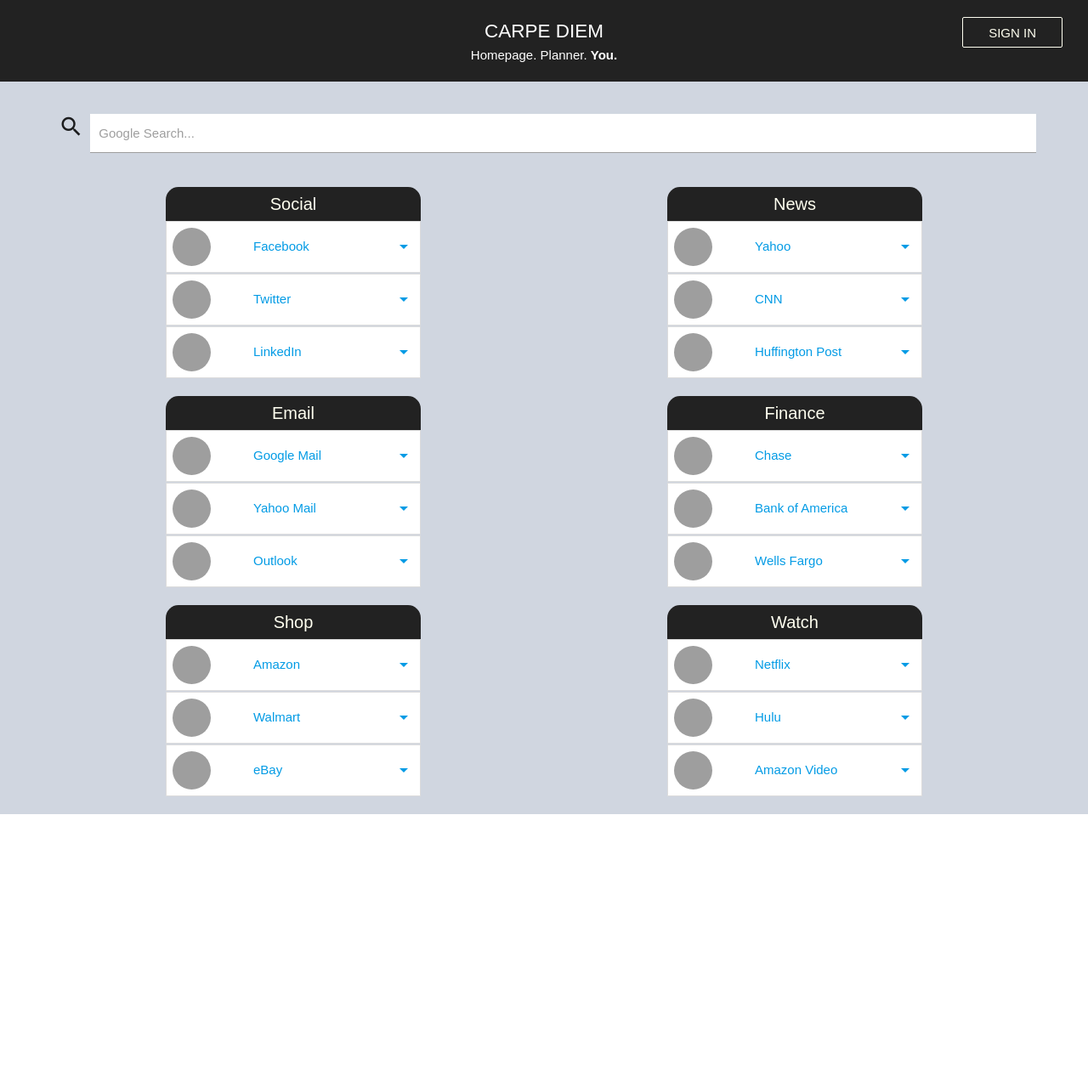
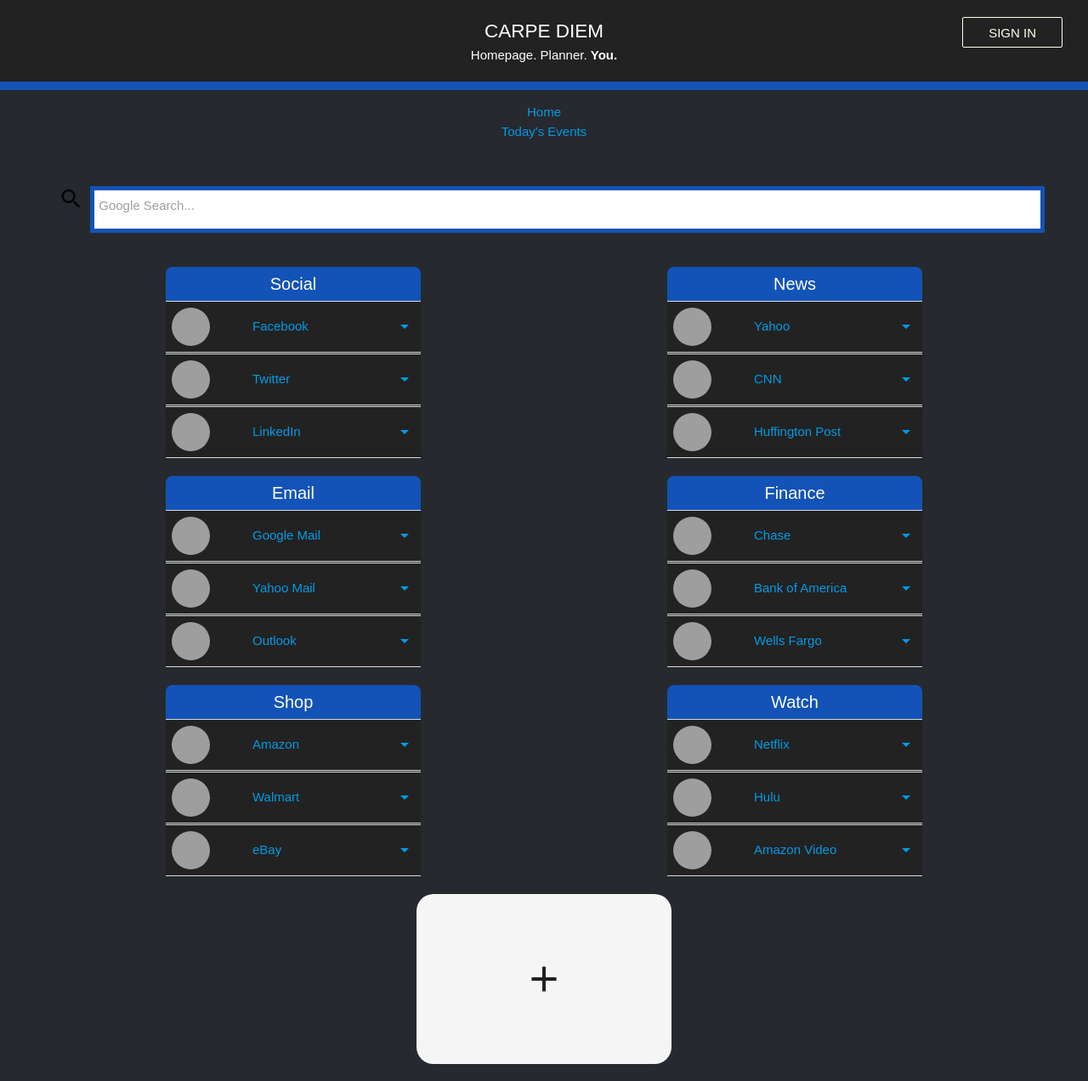
Before and after one commit to bstiles13/Carpe-Diem, a React (Create React App) app: page / in a window 1280 px wide. Shown: the whole page at 85% size. Before the commit the page ends 958 px from the top, so only its background shows below. Built offline with nearby package versions, Linux system fonts and the light colour scheme; grey boxes are pictures that could not be loaded.

Commit message:
working router

```diff
--- a/package.json
+++ b/package.json
@@ -9,6 +9,7 @@
     "react-dom": "^16.0.0"
   },
   "devDependencies": {
+    "react-router-dom": "^4.2.2",
     "react-scripts": "1.0.14"
   },
   "scripts": {
--- a/src/components/App.css
+++ b/src/components/App.css
@@ -1,6 +1,7 @@
 .App {
   text-align: center;
-  background-color: rgb(208, 214, 224);
+  /* background-color: rgb(208, 214, 224); */
+  background-color: #26292E;
 }
 
 .App-logo {
@@ -10,10 +11,12 @@
 
 .App-header {
   background-color: #222;
+  /* background-color: #1353B7; */
   /* height: 220px; */
   padding: 20px;
   color: white;
   display: flex;
+  border-bottom: 10px solid #1353B7;
 }
 
 .App-title {
@@ -59,11 +62,12 @@
 }
 
 .custom-title {
-  background-color: #222;
+  /* background-color: #222; */
+  background-color: #1353B7;
   color: ivory;
   font-size: 20px;
   padding: 5px 0;
-  border-radius: 15px 15px 0 0;
+  border-radius: 8px 8px 0 0;
 }
 
 .custom-list {
@@ -75,8 +79,10 @@
   align-items: center;
   padding: 7px;
   margin-bottom: 1px;
-  border: 0.3px solid gainsboro;
-  background-color: white;
+  border-top: 0.3px solid gainsboro;
+  border-bottom: 0.3px solid gainsboro;
+  /* background-color: rgba(255, 255, 255, 0.8); */
+  background-color: #222;
 }
 
 .custom-item-link {
@@ -97,8 +103,23 @@
   margin-right: 50px;
 }
 
+#new-card {
+  height: 200px;
+  background-color: whitesmoke;
+  display: flex;
+  align-items: center;
+  justify-content: center;
+  border-radius: 20px;
+  padding: 50px;
+}
+
+#add {
+  font-size: 50px;
+}
+
 #google-search {
   background-color: white;
+  border: 5px solid #1353B7;
 }
 
 #google-label {
--- a/src/components/App.js
+++ b/src/components/App.js
@@ -1,9 +1,14 @@
 import React, { Component } from 'react';
+import {
+  BrowserRouter,
+  Route,
+  Link
+} from 'react-router-dom'
 import './App.css';
 // import Placeholder from './Placeholder';
 import Navbar from './Navbar';
-import Google from './Google';
-import Favorites from './Favorites';
+import Home from './Home';
+import Events from './Events';
 
 class App extends Component {
 
@@ -20,14 +25,17 @@
 
   render() {
     return (
-      <div className="App">
-        <Navbar setUser={this.setUser} />
-        <div id="app-content">
-          <br />
-          <Google />
-          <Favorites />
+      <BrowserRouter>
+        <div className="App">
+          <Navbar setUser={this.setUser} />
+          <ul>
+            <li><Link to="/">Home</Link></li>
+            <li><Link to="/today">Today's Events</Link></li>
+          </ul>
+          <Route exact path="/" component={Home} />
+          <Route path="/today" component={Events} />
         </div>
-      </div>
+      </BrowserRouter>
     );
   }
 }
--- /dev/null
+++ b/src/components/CategoryMaker.js
@@ -0,0 +1,19 @@
+import React from 'react';
+
+export default class CategoryMaker extends React.Component {
+
+    constructor() {
+        super();
+        this.state = {
+            toggle: false
+        }
+    }
+
+    render() {
+        return (
+            <div id='new-card' className='custom-card' onClick={() => this.setState({toggle: true})}>
+                {this.state.toggle ? <div><input placeholder='Category Name'/><a className="waves-effect waves-light btn"><i class="material-icons left">add</i>Create</a></div> : <i id='add' class="material-icons">add</i>}
+            </div>
+        )
+    }
+}
--- /dev/null
+++ b/src/components/Events.js
@@ -0,0 +1,11 @@
+import React from 'react';
+
+export default class Events extends React.Component {
+    render() {
+        return (
+            <div>
+                <h5>Today's Events</h5>
+            </div>
+        )
+    }
+}
--- a/src/components/Favorites.js
+++ b/src/components/Favorites.js
@@ -1,5 +1,6 @@
 import React from 'react';
 import placeholder from '../placeholder.png';
+import CategoryMaker from './CategoryMaker';
 
 export default class Favorites extends React.Component {
 
@@ -82,7 +83,9 @@
             return (
                 <div className='custom-card'>
                     <div className='custom-title'>{favorite.category}</div>
-                    <ul className='custom-list'>{pages}</ul>
+                    <ul className='custom-list'>
+                        {pages}
+                    </ul>
                 </div>
             )
         })
@@ -92,6 +95,7 @@
         return (
             <div id='card-container'>
                 {this.showFavorites()}
+                <CategoryMaker />
             </div>
         )
     }
--- /dev/null
+++ b/src/components/Home.js
@@ -0,0 +1,15 @@
+import React from 'react';
+import Google from './Google';
+import Favorites from './Favorites';
+
+export default class Home extends React.Component {
+    render() {
+        return (
+            <div id="app-content">
+                <br />
+                <Google />
+                <Favorites />
+            </div>
+        )
+    }
+}
--- a/src/components/ModalLogin.js
+++ b/src/components/ModalLogin.js
@@ -28,7 +28,11 @@
         }
     }
 
-    onChange(event) {
+    componentDidUpdate() {
+        console.log(this.state.userForm);
+    }
+
+    handleChange(event) {
         let user = this.state.userForm;
         user[event.target.name] = event.target.value;
         this.setState({
@@ -144,14 +148,14 @@
                                 <div className="row">
                                     <div className="input-field col s12">
                                         <i className="material-icons prefix">account_circle</i>
-                                        <input id="username" type="text" className="validate" name="existingUsername" onChange={this.onChange} />
+                                        <input id="username" type="text" className="validate" name="existingUsername" onChange={this.handleChange.bind(this)} />
                                         <label htmlFor="username">Username</label>
                                     </div>
                                 </div>
                                 <div className="row">
                                     <div className="input-field col s12">
                                         <i className="material-icons prefix">enhanced_encryption</i>
-                                        <input id="password" type="password" className="validate" name="existingPassword" onChange={this.onChange} />
+                                        <input id="password" type="password" className="validate" name="existingPassword" onChange={this.handleChange.bind(this)} />
                                         <label htmlFor="password">Password</label>
                                     </div>
                                 </div>
@@ -163,21 +167,21 @@
                                 <div className="row">
                                     <div className="input-field col s12">
                                         <i className="material-icons prefix">account_circle</i>
-                                        <input id="username" type="text" className="validate" name="newUsername" onChange={this.onChange} />
+                                        <input id="username" type="text" className="validate" name="newUsername" onChange={this.handleChange.bind(this)} />
                                         <label htmlFor="username">Username</label>
                                     </div>
                                 </div>
                                 <div className="row">
                                     <div className="input-field col s12">
                                         <i className="material-icons prefix">enhanced_encryption</i>
-                                        <input id="password1" type="password" className="validate" name="newPassword1" onChange={this.onChange} />
+                                        <input id="password1" type="password" className="validate" name="newPassword1" onChange={this.handleChange.bind(this)} />
                                         <label htmlFor="password1">Password</label>
                                     </div>
                                 </div>
                                 <div className="row">
                                     <div className="input-field col s12">
                                         <i className="material-icons prefix">enhanced_encryption</i>
-                                        <input id="password2" type="password" className="validate" name="newPassword2" onChange={this.onChange} />
+                                        <input id="password2" type="password" className="validate" name="newPassword2" onChange={this.handleChange.bind(this)} />
                                         <label htmlFor="password2">Re-enter password</label>
                                     </div>
                                 </div>
```
Also changed, not shown: 1 other file (tests, documents, lock files or other folders).
